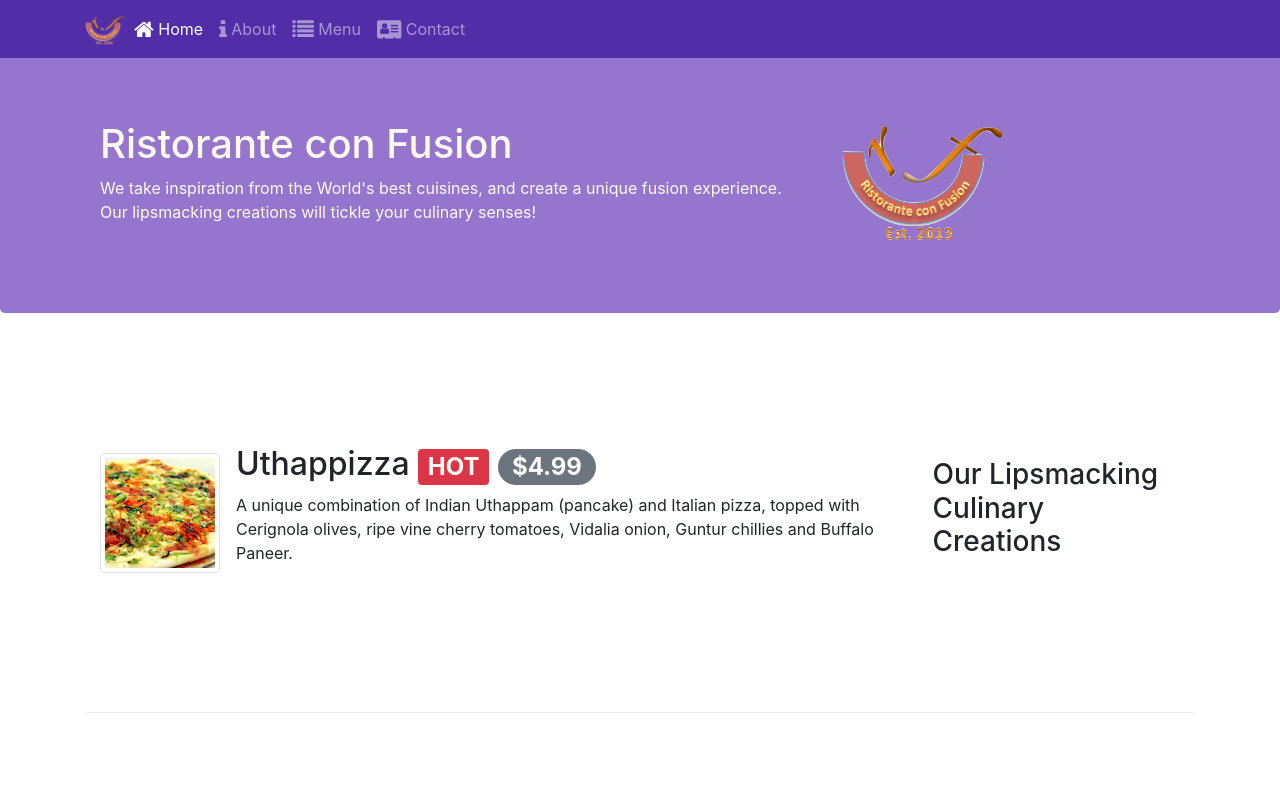
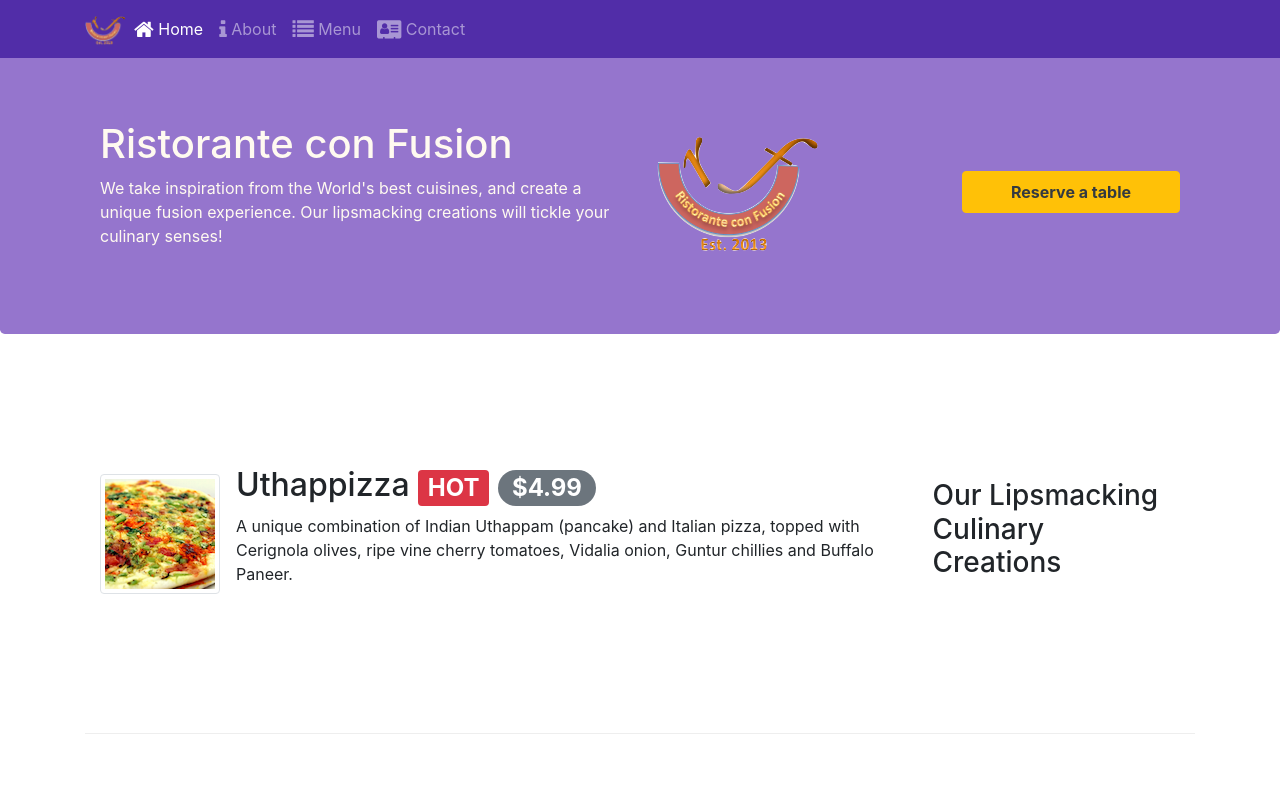
Before and after one commit to igorln/bootstrap-hk-university, a website: page index.html in a window 1280 px wide. Shown: the top 800 px of the page. Drawn offline with nearby package versions, Linux system fonts and the light colour scheme.

Commit message:
assignment 2 - req 3

```diff
--- a/index.html
+++ b/index.html
@@ -34,12 +34,15 @@
     <header class="jumbotron">
         <div class="container">
             <div class="row row-header">
-                <div class="col-12 col-sm-8">
+                <div class="col-12 col-sm-6">
                     <h1>Ristorante con Fusion</h1>
                     <p>We take inspiration from the World's best cuisines, and create a unique fusion experience. Our lipsmacking creations will tickle your culinary senses!</p>
                 </div>
-                <div class="col-12 col-sm align-self-center">
+                <div class="col-12 col-sm-6 align-items-center justify-content-between d-flex flex-wrap">
                     <img src="img/logo.png" class="img-fluid">
+                    <a href="#" class="btn btn-warning text-dark font-weight-bold px-5 py-2 col-12 col-sm-auto">
+                        Reserve a table
+                    </a>
                 </div>
             </div>
         </div>
```
